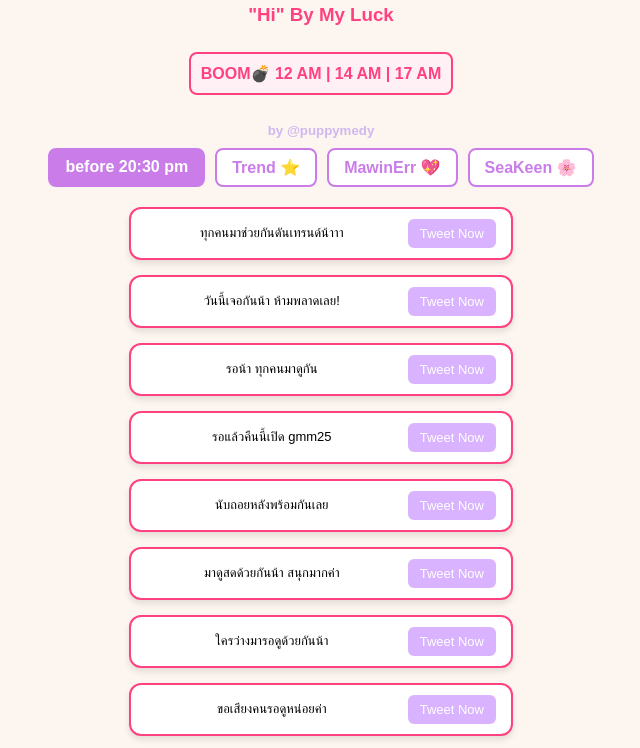
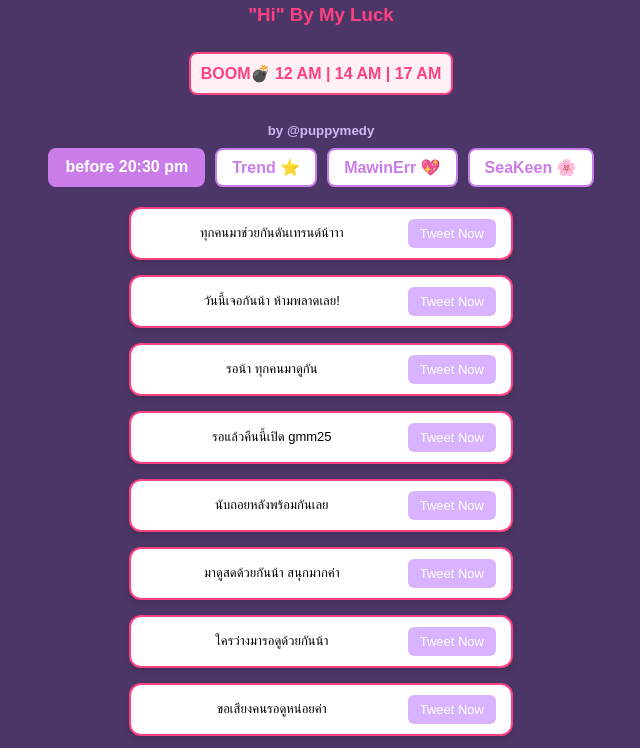
Before and after one commit to tm13pp/trending, a plain HTML site: page index.html in a window 1280 px wide. Shown: the part 101-849 px from the top of the page, without its empty margins (319-959 px from the left). Drawn offline with Linux system fonts and the light colour scheme.

Commit message:
Update index.html

```diff
--- a/index.html
+++ b/index.html
@@ -7,7 +7,7 @@
   <style>
     body {
       font-family: Arial, sans-serif;
-      background-color: #fdf6f0;
+      background-color: #4C3667;
       text-align: center;
       padding: 20px;
     }
```
